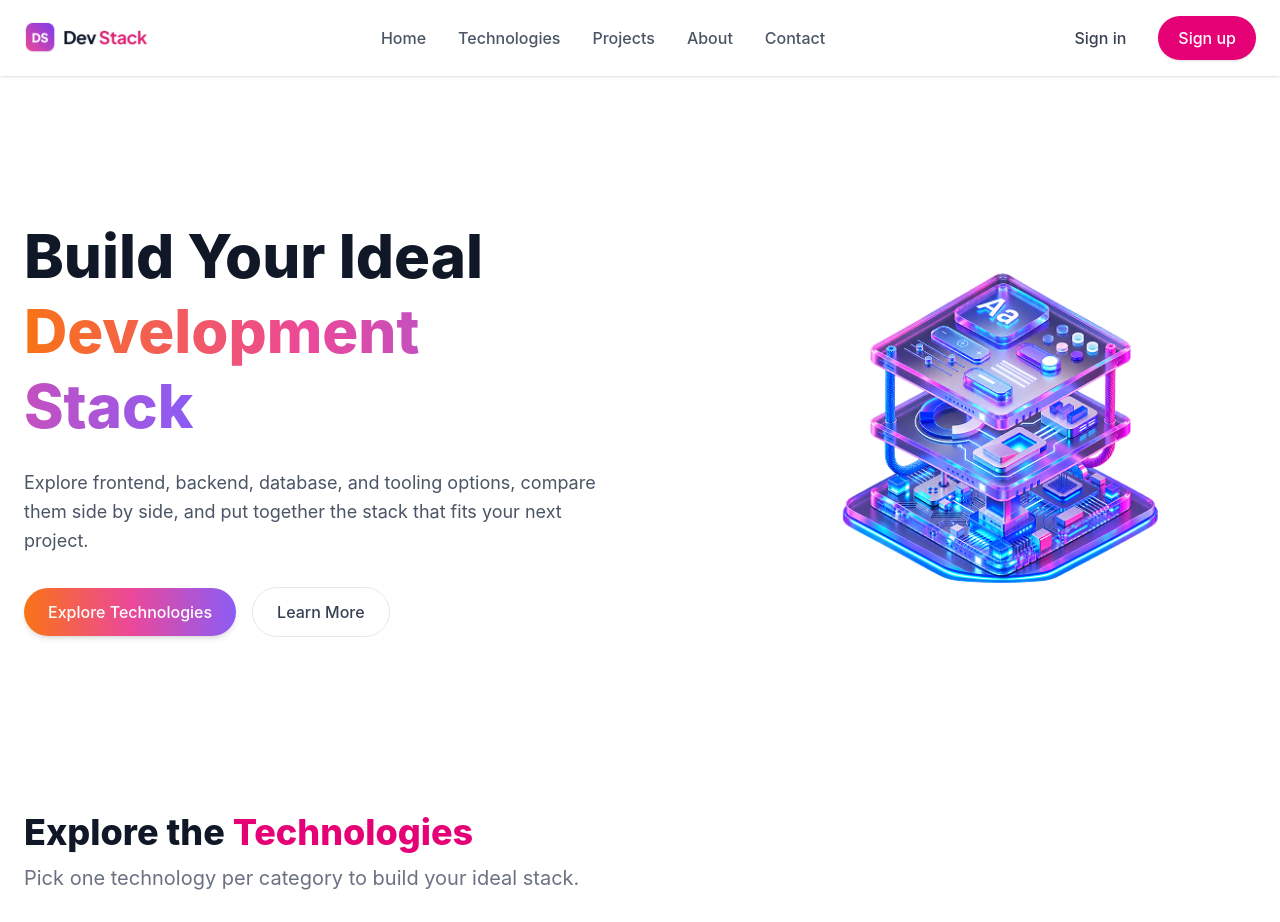
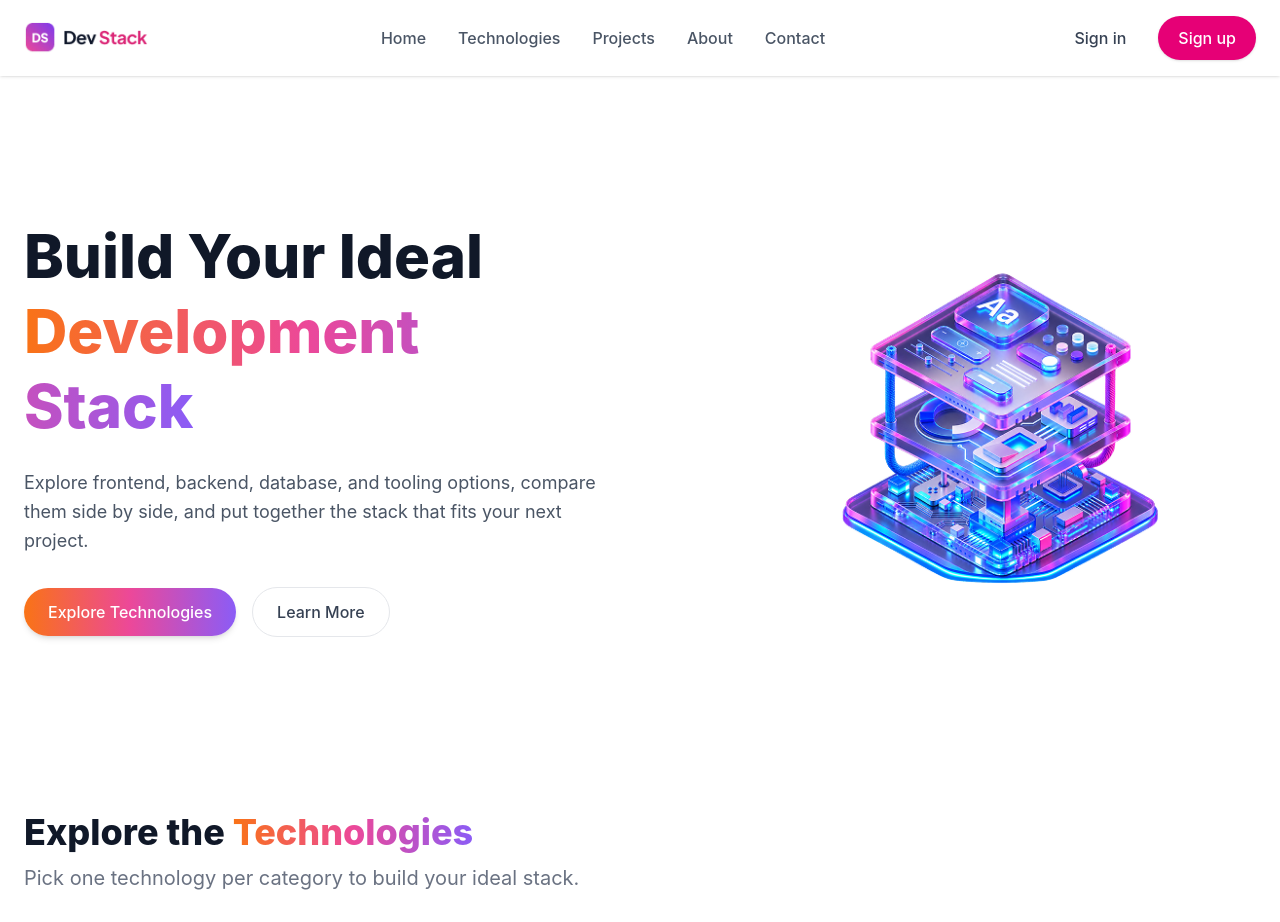
Before and after one commit to Sadiya646/DevStack, a React (Vite) app: page / in a window 1280 px wide. Shown: the top 922 px of the page. Built offline with nearby package versions, Linux system fonts and the light colour scheme.

Commit message:
Update styling for Technologies heading

```diff
--- a/src/components/technologys/ExploreTechnologies.tsx
+++ b/src/components/technologys/ExploreTechnologies.tsx
@@ -39,7 +39,8 @@ const handleRemoveAll = () => {
     return (
         <div className="max-w-7xl mx-auto px-6 py-8">
             <h2 className="text-4xl font-extrabold text-gray-900">
-                Explore the <span className="text-pink-600">Technologies</span>
+                Explore the <span className="bg-brand-gradient bg-clip-text text-transparent"
+                style={{ backgroundImage: "var(--brand-gradient)" }}>Technologies</span>
             </h2>
             <p className="text-gray-500 mt-3 text-xl mb-8">
                 Pick one technology per category to build your ideal stack.
```
